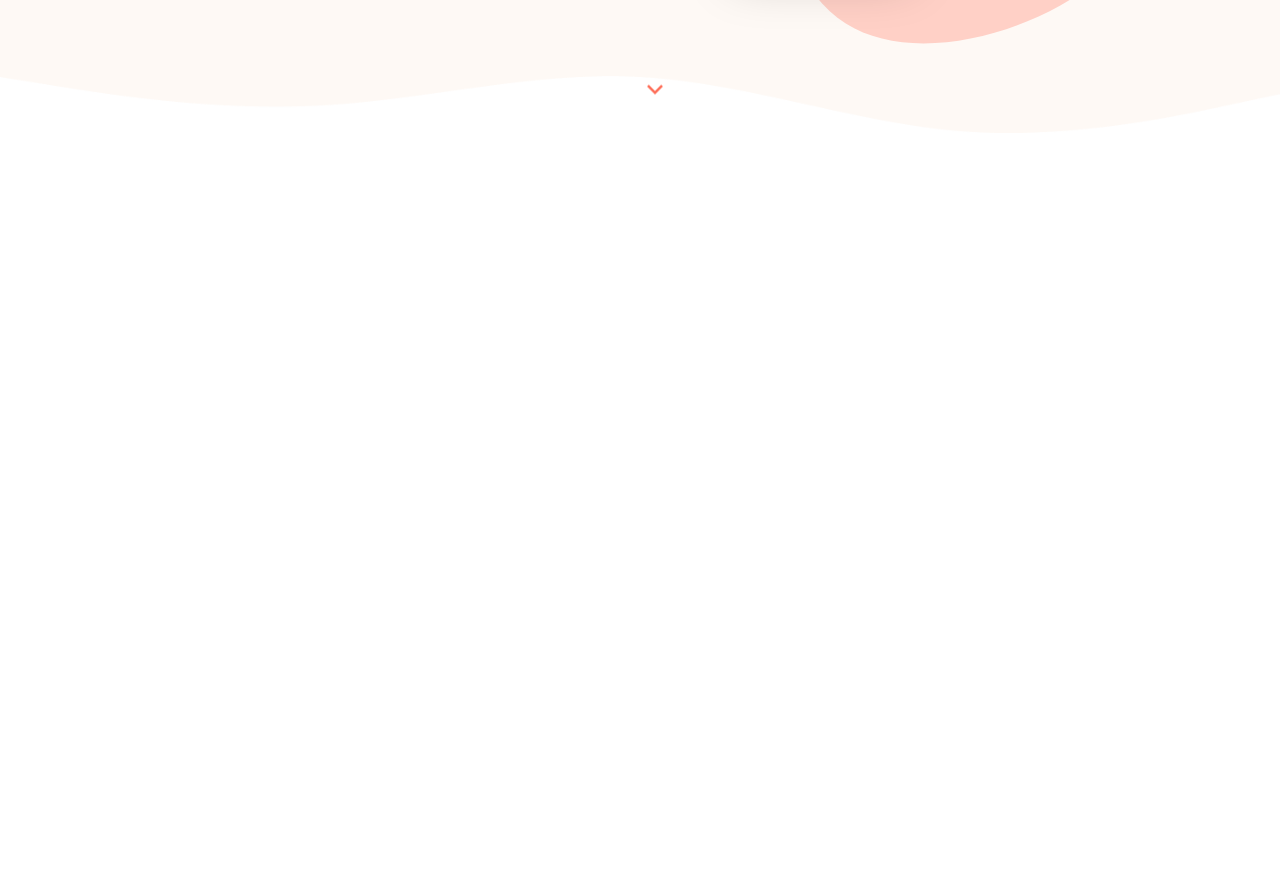
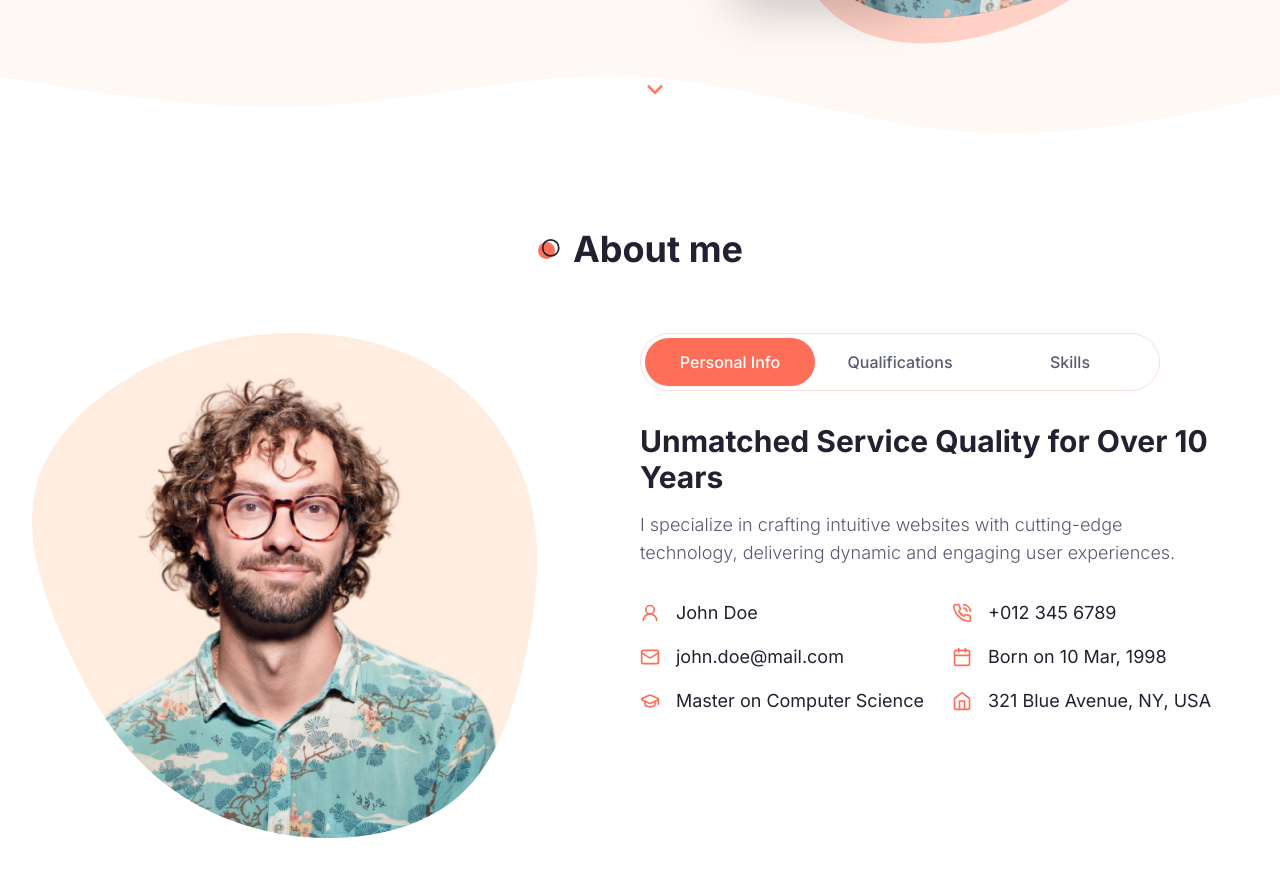
Before and after one commit to liviu-o/Portfolio, a Next.js app: page / in a window 1280 px wide. Shown: the part 640-1516 px from the top of the page. Built offline with nearby package versions, Linux system fonts and the light colour scheme.

Commit message:
Add about page with tabs and displayed personal info

```diff
--- a/app/globals.css
+++ b/app/globals.css
@@ -66,8 +66,24 @@
   @apply text-6xl xl:text-[72px] xl:leading-[80px] tracking-[-2px] font-bold;
 }
 
+.h2 {
+  @apply text-4xl font-bold;
+}
+
+.h3 {
+  @apply text-3xl font-bold;
+}
+
+.h4 {
+  @apply text-[22px] font-semibold;
+}
+
 .subtitle {
   @apply text-muted-foreground text-lg mb-8 font-light;
+}
+
+.section-title {
+  @apply text-4xl font-bold relative w-max flex items-center justify-between gap-x-3 before:bg-dots_light before:dark:bg-dots_dark before:bg-no-repeat before:bg-center before:w-[24px] before:h-[24px];
 }
 
 .badge {
--- a/app/page.jsx
+++ b/app/page.jsx
@@ -1,9 +1,11 @@
-import Hero from "@/components/Hero";
+import About from '@/components/About';
+import Hero from '@/components/Hero';
 
 export default function Home() {
   return (
     <main>
       <Hero />
+      <About />
     </main>
   );
 }
--- /dev/null
+++ b/components/About.jsx
@@ -0,0 +1,197 @@
+import DevImg from './DevImg';
+import Image from 'next/image';
+import { Tabs, TabsContent, TabsList, TabsTrigger } from '@/components/ui/tabs';
+import {
+  User2,
+  MailIcon,
+  HomeIcon,
+  PhoneCall,
+  GraduationCap,
+  Calendar,
+  Briefcase,
+} from 'lucide-react';
+
+const infoData = [
+  {
+    icon: <User2 size={20} />,
+    text: 'John Doe',
+  },
+  {
+    icon: <PhoneCall size={20} />,
+    text: '+012 345 6789',
+  },
+  {
+    icon: <MailIcon size={20} />,
+    text: 'john.doe@mail.com',
+  },
+  {
+    icon: <Calendar size={20} />,
+    text: 'Born on 10 Mar, 1998',
+  },
+  {
+    icon: <GraduationCap size={20} />,
+    text: 'Master on Computer Science',
+  },
+  {
+    icon: <HomeIcon size={20} />,
+    text: '321 Blue Avenue, NY, USA',
+  },
+];
+
+const qualificationData = [
+  {
+    title: 'education',
+    data: [
+      {
+        universiity: 'Example University',
+        qualification: 'Bachelor of Science',
+        years: '2015 - 2018',
+      },
+      {
+        universiity: 'Example University',
+        qualification: 'Bachelor of Science',
+        years: '2019 - 2021',
+      },
+      {
+        universiity: 'Example University',
+        qualification: 'Bachelor of Science',
+        years: '2021 - 2023',
+      },
+    ],
+  },
+  {
+    title: 'experience',
+    data: [
+      {
+        company: 'Abc Inc.',
+        qualification: 'Bachelor of Science',
+        years: '2015 - 2018',
+      },
+      {
+        company: 'Abc Inc.',
+        qualification: 'Bachelor of Science',
+        years: '2019 - 2021',
+      },
+      {
+        company: 'Abc Inc.',
+        qualification: 'Bachelor of Science',
+        years: '2021 - 2023',
+      },
+    ],
+  },
+];
+
+const skillData = [
+  {
+    title: 'skills',
+    data: [
+      {
+        name: 'HTML, CSS',
+      },
+      {
+        name: 'Front-end Development',
+      },
+      {
+        name: 'JavaScript, C#',
+      },
+      {
+        name: 'Back-end Development',
+      },
+    ],
+  },
+  {
+    title: 'tools',
+    data: [
+      {
+        imgPath: '/about/vscode.svg',
+      },
+      {
+        imgPath: '/about/figma.svg',
+      },
+      {
+        imgPath: '/about/notion.svg',
+      },
+      {
+        imgPath: '/about/wordpress.svg',
+      },
+    ],
+  },
+];
+
+function About() {
+  const getData = (arr, title) => {
+    return arr.find((item) => item.title === title);
+  };
+  // console.log(getData(qualificationData, 'education'));
+  return (
+    <section className="xl:h-[860px] pb-12 xl:py-24">
+      <div className="container mx-auto">
+        <h2 className="section-title mb-8 xl:mb-16 text-center mx-auto">
+          About me
+        </h2>
+        <div className="flex flex-col xl:flex-row">
+          {/* image */}
+          <div className="hidden xl:flex flex-1 relative">
+            <DevImg
+              containerStyles="bg-about_shape_light dark:bg-about_shape_dark w-[505px] h-[505px] bg-no-repeat relative"
+              imgSrc="/about/developer.png"
+            />
+          </div>
+          <div className="flex-1">
+            <Tabs defaultValue="personal">
+              <TabsList className="w-full grid xl:grid-cols-3 xl:max-w-[520px] xl:border dark:border-none">
+                <TabsTrigger className="w-[162px] xl:w-auto" value="personal">
+                  Personal Info
+                </TabsTrigger>
+                <TabsTrigger
+                  className="w-[162px] xl:w-auto"
+                  value="qualifications"
+                >
+                  Qualifications
+                </TabsTrigger>
+                <TabsTrigger className="w-[162px] xl:w-auto" value="skills">
+                  Skills
+                </TabsTrigger>
+              </TabsList>
+              {/* tabs content */}
+              <div className="text-lg mt-12 xl:mt-8">
+                <TabsContent value="personal">
+                  <div className="text-center xl:text-left">
+                    <h3 className="h3 mb-4">
+                      Unmatched Service Quality for Over 10 Years
+                    </h3>
+                    <p className="subtitle max-w-xl mx-auto xl:mx-0">
+                      I specialize in crafting intuitive websites with
+                      cutting-edge technology, delivering dynamic and engaging
+                      user experiences.
+                    </p>
+                    {/* icons */}
+                    <div className="grid xl:grid-cols-2 gap-4 mb-12">
+                      {infoData.map((item, index) => {
+                        return (
+                          <div
+                            className="flex items-center gap-x-4 mx-auto xl:mx-0"
+                            key={index}
+                          >
+                            <div className="text-primary">{item.icon}</div>
+                            <div>{item.text}</div>
+                          </div>
+                        );
+                      })}
+                    </div>
+                  </div>
+                </TabsContent>
+                <TabsContent value="qualifications">
+                  qualifications info
+                </TabsContent>
+                <TabsContent value="skills">skills info</TabsContent>
+              </div>
+            </Tabs>
+          </div>
+        </div>
+      </div>
+    </section>
+  );
+}
+
+export default About;
--- a/components/Hero.jsx
+++ b/components/Hero.jsx
@@ -2,7 +2,12 @@
 import { Button } from './ui/button';
 import { Download, Send } from 'lucide-react';
 
-import { RiBriefcase4Fill, RiTeamFill, RiTodoFill, RiArrowDownSLine } from 'react-icons/ri';
+import {
+  RiBriefcase4Fill,
+  RiTeamFill,
+  RiTodoFill,
+  RiArrowDownSLine,
+} from 'react-icons/ri';
 
 import DevImg from './DevImg';
 import Badge from './Badge';
@@ -13,11 +18,14 @@
     <section className="py-12 xl:py-24 h-[84vh] xl:pt:28 bg-hero bg-no-repeat bg-bottom bg-cover dark:bg-none">
       <div className="container mx-auto">
         <div className="flex justify-between gap-x-8">
-          <div className="flex flex-col justify-center mx-auto max-w-[600px] text-center  xl:mx-0 xl:text-left">
-            <div className="text-sm uppercase font-semibold mb-4 text-primary tracking-[4px]">Web Developer</div>
+          <div className="flex flex-col justify-center mx-auto max-w-[600px] text-center xl:mx-0 xl:text-left">
+            <div className="text-sm uppercase font-semibold mb-4 text-primary tracking-[4px]">
+              Web Developer
+            </div>
             <h1 className="h1 mb-4">Hello, my name is John Doe</h1>
             <p className="subtitle max-w-[490px] mx-auto xl:mx-0">
-              Brief description with insights into myself, my vocational journey, and what I engage in professionally.
+              Brief description with insights into myself, my vocational
+              journey, and what I engage in professionally.
             </p>
             <div className="flex flex-col gap-y-3 md:flex-row gap-x-3 mx-auto xl:mx-0 mb-12">
               <Link href="/contact">
@@ -62,7 +70,7 @@
             />
             <div className="bg-hero_shape2_light dark:bg-hero_shape2_dark w-[500px] h-[500px] bg-no-repeat absolute -top-1 -right-2"></div>
             <DevImg
-              containerStyles="bg-hero_shape w-[510px] h-{462px] bg-no-repeat relative bg-bottom"
+              containerStyles="bg-hero_shape w-[510px] h-[462px] bg-no-repeat relative bg-bottom"
               imgSrc="/hero/developer.png"
             />
           </div>
--- a/components/ui/tabs.jsx
+++ b/components/ui/tabs.jsx
@@ -1,43 +1,46 @@
-"use client"
+'use client';
 
-import * as React from "react"
-import * as TabsPrimitive from "@radix-ui/react-tabs"
+import * as React from 'react';
+import * as TabsPrimitive from '@radix-ui/react-tabs';
 
-import { cn } from "@/lib/utils"
+import { cn } from '@/lib/utils';
 
-const Tabs = TabsPrimitive.Root
+const Tabs = TabsPrimitive.Root;
 
 const TabsList = React.forwardRef(({ className, ...props }, ref) => (
   <TabsPrimitive.List
     ref={ref}
     className={cn(
-      "inline-flex h-10 items-center justify-center rounded-md bg-muted p-1 text-muted-foreground",
+      'inline-flex items-center justify-center xl:bg-white p-1 text-muted-foreground rounded-[30px] dark:md:bg-secondary',
       className
     )}
-    {...props} />
-))
-TabsList.displayName = TabsPrimitive.List.displayName
+    {...props}
+  />
+));
+TabsList.displayName = TabsPrimitive.List.displayName;
 
 const TabsTrigger = React.forwardRef(({ className, ...props }, ref) => (
   <TabsPrimitive.Trigger
     ref={ref}
     className={cn(
-      "inline-flex items-center justify-center whitespace-nowrap rounded-sm px-3 py-1.5 text-sm font-medium ring-offset-background transition-all focus-visible:outline-none focus-visible:ring-2 focus-visible:ring-ring focus-visible:ring-offset-2 disabled:pointer-events-none disabled:opacity-50 data-[state=active]:bg-background data-[state=active]:text-foreground data-[state=active]:shadow-sm",
+      'inline-flex items-center justify-center whitespace-nowrap rounded-full px-3 py-1.5 text-base font-medium ring-offset-background transition-all focus-visible:outline-none focus-visible:ring-2 focus-visible:ring-ring focus-visible:ring-offset-2 disabled:pointer-events-none disabled:opacity-50 data-[state=active]:bg-primary data-[state=active]:text-white data-[state=active]:shadow-sm h-[48px]',
       className
     )}
-    {...props} />
-))
-TabsTrigger.displayName = TabsPrimitive.Trigger.displayName
+    {...props}
+  />
+));
+TabsTrigger.displayName = TabsPrimitive.Trigger.displayName;
 
 const TabsContent = React.forwardRef(({ className, ...props }, ref) => (
   <TabsPrimitive.Content
     ref={ref}
     className={cn(
-      "mt-2 ring-offset-background focus-visible:outline-none focus-visible:ring-2 focus-visible:ring-ring focus-visible:ring-offset-2",
+      'mt-2 ring-offset-background focus-visible:outline-none focus-visible:ring-2 focus-visible:ring-ring focus-visible:ring-offset-2',
       className
     )}
-    {...props} />
-))
-TabsContent.displayName = TabsPrimitive.Content.displayName
+    {...props}
+  />
+));
+TabsContent.displayName = TabsPrimitive.Content.displayName;
 
-export { Tabs, TabsList, TabsTrigger, TabsContent }
+export { Tabs, TabsList, TabsTrigger, TabsContent };
--- a/tailwind.config.js
+++ b/tailwind.config.js
@@ -1,7 +1,12 @@
 /** @type {import('tailwindcss').Config} */
 module.exports = {
   darkMode: ['class'],
-  content: ['./pages/**/*.{js,jsx}', './components/**/*.{js,jsx}', './app/**/*.{js,jsx}', './src/**/*.{js,jsx}'],
+  content: [
+    './pages/**/*.{js,jsx}',
+    './components/**/*.{js,jsx}',
+    './app/**/*.{js,jsx}',
+    './src/**/*.{js,jsx}',
+  ],
   prefix: '',
   theme: {
     container: {
@@ -74,6 +79,10 @@
         hero_shape: 'url(/hero/shape-1.svg)',
         hero_shape2_light: 'url(/hero/shape-2-light.svg)',
         hero_shape2_dark: 'url(/hero/shape-2-dark.svg)',
+        about_shape_light: 'url(/about/shape-light.svg)',
+        about_shape_dark: 'url(/about/shape-dark.svg)',
+        dots_light: 'url(/dots-light.svg)',
+        dots_dark: 'url(/dots-dark.svg)',
       },
     },
   },
```
Also changed, not shown: components/Header.jsx (+13 -11 lines).
